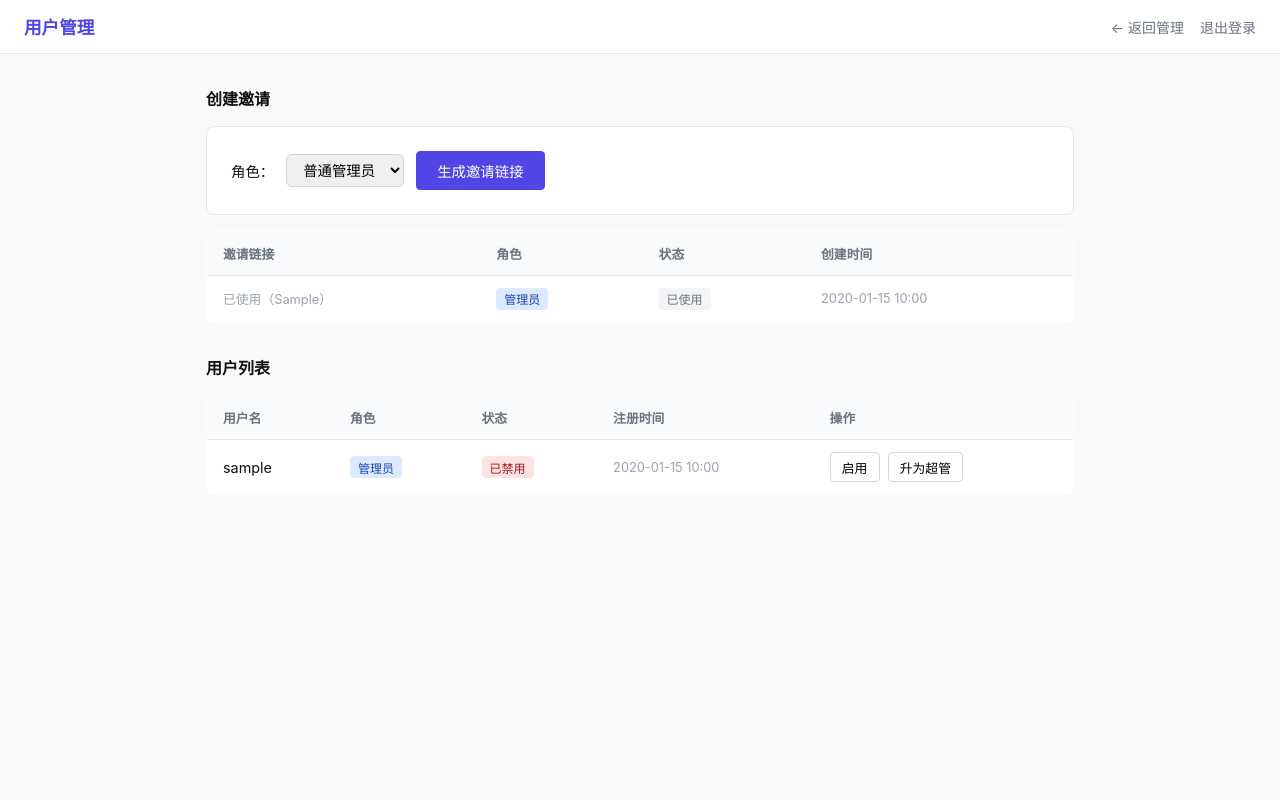
After one commit to vongoley/microsite-container, a FastAPI app: template app/templates/users.html in a window 1280 px wide. The commit adds this page. Run offline with FastAPI, Linux system fonts and the light colour scheme; the template is opened without the code that fills it: most values are stand-ins (such as "Sample title", 1, 10 or a date in 2020).

Commit message:
implement multi-admin system with role-based access control
- Add users table with super_admin/admin roles
- Add invitation-based registration system
- Scope page visibility and operations by ownership
- Super admin sees all pages, regular admin sees only their own
- Add user management page for super admin
- Auto-migrate existing data (pages assigned to bootstrapped super admin)

```diff
--- a/app/main.py
+++ b/app/main.py
@@ -9,6 +9,7 @@ import hashlib
 import hmac
 import os
 import re
+import secrets
 from datetime import datetime, timedelta, timezone
 from pathlib import Path
 from contextlib import asynccontextmanager
@@ -31,30 +32,33 @@ def hash_password(password: str) -> str:
     return hashlib.sha256(password.encode()).hexdigest()
 
 
-def make_session_token(username: str) -> str:
+def make_session_token(user_id: str, username: str) -> str:
     ts = int(datetime.now(TZ_BEIJING).timestamp())
-    payload = f"{username}:{ts}"
+    payload = f"{user_id}:{username}:{ts}"
     sig = hmac.new(SESSION_SECRET.encode(), payload.encode(), hashlib.sha256).hexdigest()
     return f"{payload}:{sig}"
 
 
-def verify_session_token(token: str) -> bool:
+def verify_session_token(token: str):
     try:
         parts = token.rsplit(":", 1)
         if len(parts) != 2:
-            return False
+            return None
         payload, sig = parts
         expected = hmac.new(SESSION_SECRET.encode(), payload.encode(), hashlib.sha256).hexdigest()
         if not hmac.compare_digest(sig, expected):
-            return False
-        _, ts_str = payload.split(":", 1)
+            return None
+        segments = payload.split(":", 2)
+        if len(segments) != 3:
+            return None
+        user_id, username, ts_str = segments
         created = int(ts_str)
         now = int(datetime.now(TZ_BEIJING).timestamp())
         if now - created > SESSION_TTL_HOURS * 3600:
-            return False
-        return True
+            return None
+        return user_id
     except Exception:
-        return False
+        return None
 
 
 def get_db():
@@ -70,6 +74,8 @@ def init_db():
     DB_PATH.parent.mkdir(parents=True, exist_ok=True)
     UPLOADS_DIR.mkdir(parents=True, exist_ok=True)
     con = sqlite3.connect(DB_PATH)
+    con.row_factory = sqlite3.Row
+
     con.execute("""
         CREATE TABLE IF NOT EXISTS pages (
             id TEXT PRIMARY KEY,
@@ -79,21 +85,76 @@ def init_db():
             file_path TEXT NOT NULL
         )
     """)
+
+    con.execute("""
+        CREATE TABLE IF NOT EXISTS users (
+            id TEXT PRIMARY KEY,
+            username TEXT NOT NULL UNIQUE,
+            password_hash TEXT NOT NULL,
+            role TEXT NOT NULL DEFAULT 'admin',
+            created_at TEXT NOT NULL,
+            created_by TEXT,
+            is_active INTEGER NOT NULL DEFAULT 1
+        )
+    """)
+
+    con.execute("""
+        CREATE TABLE IF NOT EXISTS invitations (
+            id TEXT PRIMARY KEY,
+            code TEXT NOT NULL UNIQUE,
+            role TEXT NOT NULL DEFAULT 'admin',
+            created_at TEXT NOT NULL,
+            created_by TEXT NOT NULL,
+            used_at TEXT,
+            used_by TEXT
+        )
+    """)
+
     cols = [r[1] for r in con.execute("PRAGMA table_info(pages)").fetchall()]
     if "slug" not in cols:
         con.execute("ALTER TABLE pages ADD COLUMN slug TEXT")
-        con.execute("CREATE UNIQUE INDEX IF NOT EXISTS idx_pages_slug ON pages(slug) WHERE slug IS NOT NULL")
+    if "owner_id" not in cols:
+        con.execute("ALTER TABLE pages ADD COLUMN owner_id TEXT")
+    con.execute("CREATE UNIQUE INDEX IF NOT EXISTS idx_pages_slug ON pages(slug) WHERE slug IS NOT NULL")
+
+    # Bootstrap super admin from env vars
+    existing_super = con.execute("SELECT id FROM users WHERE role = 'super_admin' LIMIT 1").fetchone()
+    if not existing_super:
+        global ADMIN_PASSWORD_HASH
+        if not ADMIN_PASSWORD_HASH:
+            ADMIN_PASSWORD_HASH = hash_password("admin123")
+            print("WARNING: Using default password 'admin123'. Set ADMIN_PASSWORD_HASH env var in production.")
+        super_id = str(uuid.uuid4())[:8]
+        con.execute(
+            "INSERT OR IGNORE INTO users (id, username, password_hash, role, created_at) VALUES (?, ?, ?, 'super_admin', ?)",
+            (super_id, ADMIN_USERNAME, ADMIN_PASSWORD_HASH, datetime.now(TZ_BEIJING).isoformat()),
+        )
+        con.execute("UPDATE pages SET owner_id = ? WHERE owner_id IS NULL", (super_id,))
     else:
-        con.execute("CREATE UNIQUE INDEX IF NOT EXISTS idx_pages_slug ON pages(slug) WHERE slug IS NOT NULL")
+        super_id = existing_super["id"]
+        con.execute("UPDATE pages SET owner_id = ? WHERE owner_id IS NULL", (super_id,))
+
     con.commit()
     con.close()
 
 
-def require_admin(request: Request):
+def get_current_user(request: Request, db: sqlite3.Connection = Depends(get_db)):
     token = request.cookies.get(SESSION_COOKIE)
-    if not token or not verify_session_token(token):
+    if not token:
         raise HTTPException(status_code=303, headers={"Location": "/admin/login"})
-    return True
+    user_id = verify_session_token(token)
+    if not user_id:
+        raise HTTPException(status_code=303, headers={"Location": "/admin/login"})
+    user = db.execute("SELECT * FROM users WHERE id = ? AND is_active = 1", (user_id,)).fetchone()
+    if not user:
+        raise HTTPException(status_code=303, headers={"Location": "/admin/login"})
+    return dict(user)
+
+
+def require_super_admin(user: dict = Depends(get_current_user)):
+    if user["role"] != "super_admin":
+        raise HTTPException(status_code=403, detail="需要超级管理员权限")
+    return user
 
 
 def require_api_key(request: Request):
@@ -109,11 +170,6 @@ def require_api_key(request: Request):
 @asynccontextmanager
 async def lifespan(app: FastAPI):
     init_db()
-    # Set default password if none configured
-    global ADMIN_PASSWORD_HASH
-    if not ADMIN_PASSWORD_HASH:
-        ADMIN_PASSWORD_HASH = hash_password("admin123")
-        print("WARNING: Using default password 'admin123'. Set ADMIN_PASSWORD_HASH env var in production.")
     yield
 
 
@@ -146,18 +202,17 @@ async def login_page(request: Request):
 @app.post("/admin/login")
 async def login(
     request: Request,
-    response: Response,
     username: str = Form(...),
     password: str = Form(...),
+    db: sqlite3.Connection = Depends(get_db),
 ):
-    if username == ADMIN_USERNAME and hmac.compare_digest(
-        hash_password(password), ADMIN_PASSWORD_HASH
-    ):
-        token = make_session_token(username)
+    user = db.execute("SELECT * FROM users WHERE username = ? AND is_active = 1", (username,)).fetchone()
+    if user and hmac.compare_digest(hash_password(password), user["password_hash"]):
+        token = make_session_token(user["id"], user["username"])
         resp = RedirectResponse(url="/admin", status_code=303)
         resp.set_cookie(SESSION_COOKIE, token, httponly=True, samesite="lax", max_age=SESSION_TTL_HOURS * 3600)
         return resp
-    return templates.TemplateResponse(request, "login.html", {"error": "Invalid credentials"}, status_code=401)
+    return templates.TemplateResponse(request, "login.html", {"error": "用户名或密码错误"}, status_code=401)
 
 
 @app.get("/admin/logout")
@@ -170,10 +225,18 @@ async def logout():
 # ── Admin: dashboard ──────────────────────────────────────────────────────────
 
 @app.get("/admin", response_class=HTMLResponse)
-async def admin_index(request: Request, db: sqlite3.Connection = Depends(get_db), _: bool = Depends(require_admin)):
-    rows = db.execute("SELECT * FROM pages ORDER BY uploaded_at DESC").fetchall()
+async def admin_index(request: Request, db: sqlite3.Connection = Depends(get_db), user: dict = Depends(get_current_user)):
+    if user["role"] == "super_admin":
+        rows = db.execute(
+            "SELECT p.*, u.username as owner_name FROM pages p LEFT JOIN users u ON p.owner_id = u.id ORDER BY p.uploaded_at DESC"
+        ).fetchall()
+    else:
+        rows = db.execute(
+            "SELECT p.*, u.username as owner_name FROM pages p LEFT JOIN users u ON p.owner_id = u.id WHERE p.owner_id = ? ORDER BY p.uploaded_at DESC",
+            (user["id"],),
+        ).fetchall()
     pages = [dict(r) for r in rows]
-    return templates.TemplateResponse(request, "admin.html", {"pages": pages})
+    return templates.TemplateResponse(request, "admin.html", {"pages": pages, "user": user})
 
 
 @app.post("/admin/upload")
@@ -183,7 +246,7 @@ async def upload_html(
     file: UploadFile = File(...),
     slug: str = Form(""),
     db: sqlite3.Connection = Depends(get_db),
-    _: bool = Depends(require_admin),
+    user: dict = Depends(get_current_user),
 ):
     if not file.filename.endswith(".html"):
         raise HTTPException(status_code=400, detail="Only .html files allowed")
@@ -197,8 +260,10 @@ async def upload_html(
         raise HTTPException(status_code=400, detail="Slug 格式无效")
 
     if slug:
-        existing = db.execute("SELECT id, file_path FROM pages WHERE slug = ?", (slug,)).fetchone()
+        existing = db.execute("SELECT id, file_path, owner_id FROM pages WHERE slug = ?", (slug,)).fetchone()
         if existing:
+            if user["role"] != "super_admin" and existing["owner_id"] != user["id"]:
+                raise HTTPException(status_code=403, detail="无权替换此页面")
             old_fp = Path(existing["file_path"])
             if old_fp.exists():
                 old_fp.unlink()
@@ -230,8 +295,8 @@ async def upload_html(
     file_path.write_bytes(content)
 
     db.execute(
-        "INSERT INTO pages (id, title, original_filename, uploaded_at, file_path, slug) VALUES (?, ?, ?, ?, ?, ?)",
-        (page_id, title, file.filename, datetime.now(TZ_BEIJING).isoformat(), str(file_path), slug),
+        "INSERT INTO pages (id, title, original_filename, uploaded_at, file_path, slug, owner_id) VALUES (?, ?, ?, ?, ?, ?, ?)",
+        (page_id, title, file.filename, datetime.now(TZ_BEIJING).isoformat(), str(file_path), slug, user["id"]),
     )
     db.commit()
     return RedirectResponse(url="/admin", status_code=303)
@@ -241,17 +306,134 @@ async def upload_html(
 async def delete_page(
     page_id: str,
     db: sqlite3.Connection = Depends(get_db),
-    _: bool = Depends(require_admin),
+    user: dict = Depends(get_current_user),
 ):
-    row = db.execute("SELECT file_path FROM pages WHERE id = ?", (page_id,)).fetchone()
+    row = db.execute("SELECT file_path, owner_id FROM pages WHERE id = ?", (page_id,)).fetchone()
     if not row:
         raise HTTPException(status_code=404, detail="Not found")
+    if user["role"] != "super_admin" and row["owner_id"] != user["id"]:
+        raise HTTPException(status_code=403, detail="无权删除此页面")
     fp = Path(row["file_path"])
     if fp.exists():
         fp.unlink()
     db.execute("DELETE FROM pages WHERE id = ?", (page_id,))
     db.commit()
     return RedirectResponse(url="/admin", status_code=303)
+
+
+# ── Admin: user management (super admin only) ────────────────────────────────
+
+@app.get("/admin/users", response_class=HTMLResponse)
+async def users_page(request: Request, db: sqlite3.Connection = Depends(get_db), user: dict = Depends(require_super_admin)):
+    users = [dict(r) for r in db.execute("SELECT * FROM users ORDER BY created_at DESC").fetchall()]
+    invitations = [dict(r) for r in db.execute(
+        "SELECT i.*, u.username as creator_name FROM invitations i LEFT JOIN users u ON i.created_by = u.id ORDER BY i.created_at DESC"
+    ).fetchall()]
+    return templates.TemplateResponse(request, "users.html", {"users": users, "invitations": invitations, "user": user})
+
+
+@app.post("/admin/users/invite")
+async def create_invitation(
+    request: Request,
+    role: str = Form("admin"),
+    db: sqlite3.Connection = Depends(get_db),
+    user: dict = Depends(require_super_admin),
+):
+    if role not in ("admin", "super_admin"):
+        role = "admin"
+    invite_id = str(uuid.uuid4())[:8]
+    code = secrets.token_urlsafe(16)
+    db.execute(
+        "INSERT INTO invitations (id, code, role, created_at, created_by) VALUES (?, ?, ?, ?, ?)",
+        (invite_id, code, role, datetime.now(TZ_BEIJING).isoformat(), user["id"]),
+    )
+    db.commit()
+    return RedirectResponse(url="/admin/users", status_code=303)
+
+
+@app.post("/admin/users/{user_id}/toggle")
+async def toggle_user(
+    user_id: str,
+    db: sqlite3.Connection = Depends(get_db),
+    user: dict = Depends(require_super_admin),
+):
+    target = db.execute("SELECT * FROM users WHERE id = ?", (user_id,)).fetchone()
+    if not target:
+        raise HTTPException(status_code=404, detail="User not found")
+    if target["id"] == user["id"]:
+        raise HTTPException(status_code=400, detail="不能禁用自己")
+    new_status = 0 if target["is_active"] else 1
+    db.execute("UPDATE users SET is_active = ? WHERE id = ?", (new_status, user_id))
+    db.commit()
+    return RedirectResponse(url="/admin/users", status_code=303)
+
+
+@app.post("/admin/users/{user_id}/role")
+async def change_role(
+    user_id: str,
+    role: str = Form(...),
+    db: sqlite3.Connection = Depends(get_db),
+    user: dict = Depends(require_super_admin),
+):
+    if role not in ("admin", "super_admin"):
+        raise HTTPException(status_code=400, detail="Invalid role")
+    target = db.execute("SELECT * FROM users WHERE id = ?", (user_id,)).fetchone()
+    if not target:
+        raise HTTPException(status_code=404, detail="User not found")
+    if target["id"] == user["id"]:
+        raise HTTPException(status_code=400, detail="不能修改自己的角色")
+    db.execute("UPDATE users SET role = ? WHERE id = ?", (role, user_id))
+    db.commit()
+    return RedirectResponse(url="/admin/users", status_code=303)
+
+
+# ── Public: registration via invite ──────────────────────────────────────────
+
+@app.get("/admin/register/{code}", response_class=HTMLResponse)
+async def register_page(request: Request, code: str, db: sqlite3.Connection = Depends(get_db)):
+    invite = db.execute("SELECT * FROM invitations WHERE code = ? AND used_at IS NULL", (code,)).fetchone()
+    if not invite:
+        raise HTTPException(status_code=404, detail="邀请链接无效或已被使用")
+    return templates.TemplateResponse(request, "register.html", {"code": code, "role": invite["role"], "error": None})
+
+
+@app.post("/admin/register/{code}")
+async def register(
+    request: Request,
+    code: str,
+    username: str = Form(...),
+    password: str = Form(...),
+    password_confirm: str = Form(...),
+    db: sqlite3.Connection = Depends(get_db),
+):
+    invite = db.execute("SELECT * FROM invitations WHERE code = ? AND used_at IS NULL", (code,)).fetchone()
+    if not invite:
+        raise HTTPException(status_code=404, detail="邀请链接无效或已被使用")
+
+    if password != password_confirm:
+        return templates.TemplateResponse(request, "register.html", {"code": code, "role": invite["role"], "error": "两次密码不一致"}, status_code=400)
+
+    if len(username) < 2:
+        return templates.TemplateResponse(request, "register.html", {"code": code, "role": invite["role"], "error": "用户名至少2个字符"}, status_code=400)
+
+    if len(password) < 6:
+        return templates.TemplateResponse(request, "register.html", {"code": code, "role": invite["role"], "error": "密码至少6个字符"}, status_code=400)
+
+    existing = db.execute("SELECT 1 FROM users WHERE username = ?", (username,)).fetchone()
+    if existing:
+        return templates.TemplateResponse(request, "register.html", {"code": code, "role": invite["role"], "error": "用户名已被占用"}, status_code=400)
+
+    user_id = str(uuid.uuid4())[:8]
+    db.execute(
+        "INSERT INTO users (id, username, password_hash, role, created_at, created_by) VALUES (?, ?, ?, ?, ?, ?)",
+        (user_id, username, hash_password(password), invite["role"], datetime.now(TZ_BEIJING).isoformat(), invite["created_by"]),
+    )
+    db.execute(
+        "UPDATE invitations SET used_at = ?, used_by = ? WHERE code = ?",
+        (datetime.now(TZ_BEIJING).isoformat(), user_id, code),
+    )
+    db.commit()
+    return RedirectResponse(url="/admin/login", status_code=303)
 
 
 # ── API: programmatic upload/replace ─────────────────────────────────────────
@@ -265,11 +447,15 @@ async def api_upsert_page(
     _: bool = Depends(require_api_key),
 ):
     if not re.match(r"^[\w][\w./-]*$", slug, re.UNICODE):
-        raise HTTPException(status_code=400, detail="Invalid slug: use letters, numbers, hyphens, dots, slashes")
+        raise HTTPException(status_code=400, detail="Invalid slug")
 
     content = await file.read()
     if len(content) > 10 * 1024 * 1024:
         raise HTTPException(status_code=400, detail="File too large (max 10 MB)")
+
+    # API uploads belong to super admin
+    super_admin = db.execute("SELECT id FROM users WHERE role = 'super_admin' LIMIT 1").fetchone()
+    owner_id = super_admin["id"] if super_admin else None
 
     page_title = title or slug
     existing = db.execute("SELECT id, file_path FROM pages WHERE slug = ?", (slug,)).fetchone()
@@ -295,8 +481,8 @@ async def api_upsert_page(
         file_path = UPLOADS_DIR / f"{page_id}_{safe_name}"
         file_path.write_bytes(content)
         db.execute(
-            "INSERT INTO pages (id, title, original_filename, uploaded_at, file_path, slug) VALUES (?, ?, ?, ?, ?, ?)",
-            (page_id, page_title, file.filename or "page.html", datetime.now(TZ_BEIJING).isoformat(), str(file_path), slug),
+            "INSERT INTO pages (id, title, original_filename, uploaded_at, file_path, slug, owner_id) VALUES (?, ?, ?, ?, ?, ?, ?)",
+            (page_id, page_title, file.filename or "page.html", datetime.now(TZ_BEIJING).isoformat(), str(file_path), slug, owner_id),
         )
         db.commit()
 
--- /dev/null
+++ b/app/templates/users.html
@@ -0,0 +1,216 @@
+<!DOCTYPE html>
+<html lang="zh-CN">
+<head>
+  <meta charset="UTF-8">
+  <meta name="viewport" content="width=device-width, initial-scale=1.0">
+  <title>用户管理 — HTML Container</title>
+  <style>
+    *, *::before, *::after { box-sizing: border-box; margin: 0; padding: 0; }
+    body {
+      font-family: -apple-system, BlinkMacSystemFont, "Segoe UI", sans-serif;
+      background: #f9fafb;
+      color: #111;
+      min-height: 100vh;
+    }
+    header {
+      background: #fff;
+      border-bottom: 1px solid #e5e7eb;
+      padding: .875rem 1.5rem;
+      display: flex;
+      align-items: center;
+      justify-content: space-between;
+      position: sticky;
+      top: 0;
+      z-index: 10;
+    }
+    header h1 { font-size: 1.1rem; font-weight: 600; color: #4f46e5; }
+    header nav { display: flex; align-items: center; gap: 1rem; }
+    header a { font-size: .875rem; color: #6b7280; text-decoration: none; }
+    header a:hover { color: #111; }
+    main { max-width: 900px; margin: 2rem auto; padding: 0 1rem; }
+
+    .section { margin-bottom: 2rem; }
+    .section h2 { font-size: 1rem; font-weight: 600; margin-bottom: 1rem; }
+
+    .card {
+      background: #fff;
+      border: 1px solid #e5e7eb;
+      border-radius: 8px;
+      padding: 1.5rem;
+      margin-bottom: 1rem;
+    }
+
+    table { width: 100%; border-collapse: collapse; background: #fff; border-radius: 8px; overflow: hidden; border: 1px solid #e5e7eb; }
+    th {
+      text-align: left;
+      font-size: .8rem;
+      font-weight: 600;
+      color: #6b7280;
+      text-transform: uppercase;
+      padding: .75rem 1rem;
+      background: #f9fafb;
+      border-bottom: 1px solid #e5e7eb;
+    }
+    td { padding: .75rem 1rem; font-size: .9rem; border-bottom: 1px solid #f3f4f6; vertical-align: middle; }
+    tr:last-child td { border-bottom: none; }
+
+    .badge {
+      display: inline-block;
+      font-size: .75rem;
+      padding: .15rem .5rem;
+      border-radius: 4px;
+      font-weight: 500;
+    }
+    .badge-super { background: #fef3c7; color: #92400e; }
+    .badge-admin { background: #dbeafe; color: #1e40af; }
+    .badge-active { background: #d1fae5; color: #065f46; }
+    .badge-inactive { background: #fee2e2; color: #991b1b; }
+    .badge-unused { background: #e0e7ff; color: #3730a3; }
+    .badge-used { background: #f3f4f6; color: #6b7280; }
+
+    .btn {
+      padding: .3rem .7rem;
+      font-size: .8rem;
+      border-radius: 4px;
+      border: 1px solid #d1d5db;
+      background: #fff;
+      cursor: pointer;
+      white-space: nowrap;
+    }
+    .btn:hover { background: #f3f4f6; }
+    .btn-danger { border-color: #fca5a5; color: #dc2626; }
+    .btn-danger:hover { background: #fef2f2; }
+    .btn-primary {
+      background: #4f46e5;
+      color: #fff;
+      border-color: #4f46e5;
+      padding: .5rem 1.25rem;
+      font-size: .9rem;
+    }
+    .btn-primary:hover { background: #4338ca; }
+
+    .invite-form { display: flex; gap: .75rem; align-items: center; flex-wrap: wrap; }
+    .invite-form select {
+      padding: .4rem .75rem;
+      border: 1px solid #d1d5db;
+      border-radius: 6px;
+      font-size: .9rem;
+    }
+
+    .invite-link {
+      font-family: monospace;
+      font-size: .8rem;
+      background: #f9fafb;
+      border: 1px solid #e5e7eb;
+      border-radius: 4px;
+      padding: .25rem .5rem;
+      word-break: break-all;
+    }
+
+    .actions { display: flex; gap: .5rem; flex-wrap: wrap; }
+
+    @media (max-width: 768px) {
+      main { padding: 0 .5rem; margin: 1rem auto; }
+      .card { padding: 1rem; }
+      table { font-size: .85rem; }
+      th, td { padding: .5rem .6rem; }
+      .invite-form { flex-direction: column; align-items: stretch; }
+    }
+  </style>
+</head>
+<body>
+  <header>
+    <h1>用户管理</h1>
+    <nav>
+      <a href="/admin">← 返回管理</a>
+      <a href="/admin/logout">退出登录</a>
+    </nav>
+  </header>
+  <main>
+    <!-- Invite section -->
+    <div class="section">
+      <h2>创建邀请</h2>
+      <div class="card">
+        <form class="invite-form" method="post" action="/admin/users/invite">
+          <label style="font-size:.9rem;">角色：</label>
+          <select name="role">
+            <option value="admin">普通管理员</option>
+            <option value="super_admin">超级管理员</option>
+          </select>
+          <button type="submit" class="btn btn-primary">生成邀请链接</button>
+        </form>
+      </div>
+
+      {% if invitations %}
+      <table>
+        <thead>
+          <tr>
+            <th>邀请链接</th>
+            <th>角色</th>
+            <th>状态</th>
+            <th>创建时间</th>
+          </tr>
+        </thead>
+        <tbody>
+          {% for inv in invitations %}
+          <tr>
+            <td>
+              {% if not inv.used_at %}
+              <span class="invite-link">/admin/register/{{ inv.code }}</span>
+              {% else %}
+              <span style="color:#9ca3af;font-size:.8rem;">已使用（{{ inv.used_by }}）</span>
+              {% endif %}
+            </td>
+            <td><span class="badge {{ 'badge-super' if inv.role == 'super_admin' else 'badge-admin' }}">{{ '超管' if inv.role == 'super_admin' else '管理员' }}</span></td>
+            <td><span class="badge {{ 'badge-used' if inv.used_at else 'badge-unused' }}">{{ '已使用' if inv.used_at else '未使用' }}</span></td>
+            <td style="font-size:.8rem;color:#9ca3af;">{{ inv.created_at[:16].replace("T"," ") }}</td>
+          </tr>
+          {% endfor %}
+        </tbody>
+      </table>
+      {% endif %}
+    </div>
+
+    <!-- Users list -->
+    <div class="section">
+      <h2>用户列表</h2>
+      <table>
+        <thead>
+          <tr>
+            <th>用户名</th>
+            <th>角色</th>
+            <th>状态</th>
+            <th>注册时间</th>
+            <th>操作</th>
+          </tr>
+        </thead>
+        <tbody>
+          {% for u in users %}
+          <tr>
+            <td>{{ u.username }}</td>
+            <td><span class="badge {{ 'badge-super' if u.role == 'super_admin' else 'badge-admin' }}">{{ '超管' if u.role == 'super_admin' else '管理员' }}</span></td>
+            <td><span class="badge {{ 'badge-active' if u.is_active else 'badge-inactive' }}">{{ '正常' if u.is_active else '已禁用' }}</span></td>
+            <td style="font-size:.8rem;color:#9ca3af;">{{ u.created_at[:16].replace("T"," ") }}</td>
+            <td>
+              {% if u.id != user.id %}
+              <div class="actions">
+                <form method="post" action="/admin/users/{{ u.id }}/toggle" style="margin:0;">
+                  <button type="submit" class="btn {{ 'btn-danger' if u.is_active else '' }}">{{ '禁用' if u.is_active else '启用' }}</button>
+                </form>
+                <form method="post" action="/admin/users/{{ u.id }}/role" style="margin:0;">
+                  <input type="hidden" name="role" value="{{ 'admin' if u.role == 'super_admin' else 'super_admin' }}">
+                  <button type="submit" class="btn">{{ '降为管理员' if u.role == 'super_admin' else '升为超管' }}</button>
+                </form>
+              </div>
+              {% else %}
+              <span style="font-size:.8rem;color:#9ca3af;">当前用户</span>
+              {% endif %}
+            </td>
+          </tr>
+          {% endfor %}
+        </tbody>
+      </table>
+    </div>
+  </main>
+</body>
+</html>
```
Also changed, not shown: app/templates/admin.html (+9 -1 lines), app/templates/register.html (added, +99 -0 lines).
